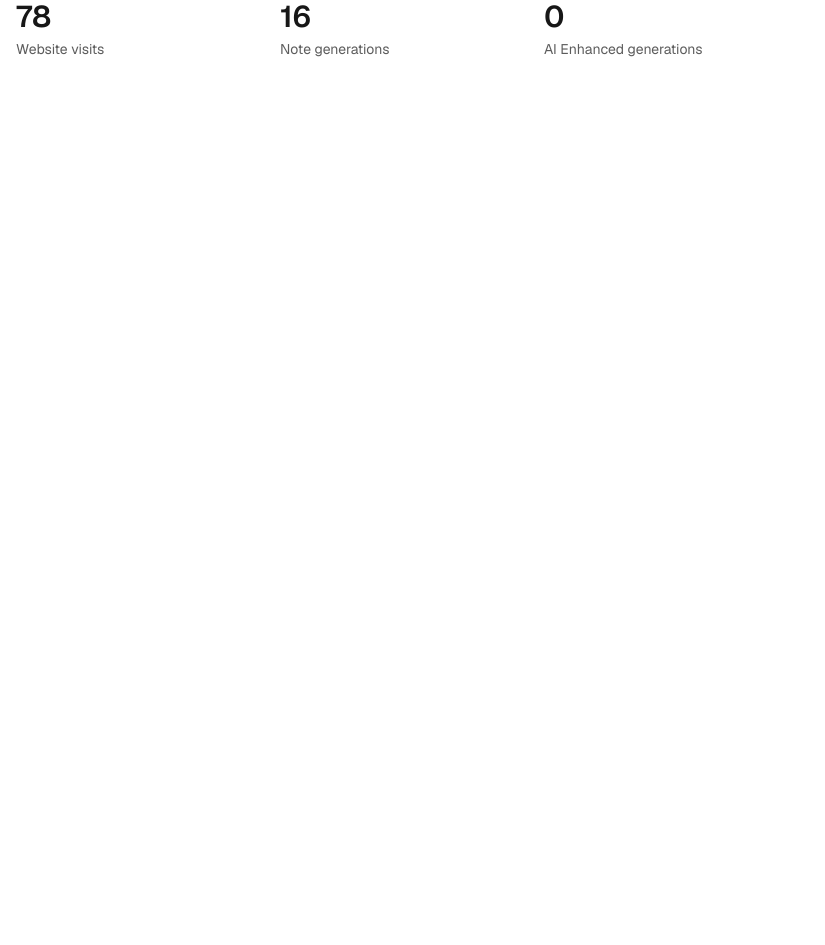
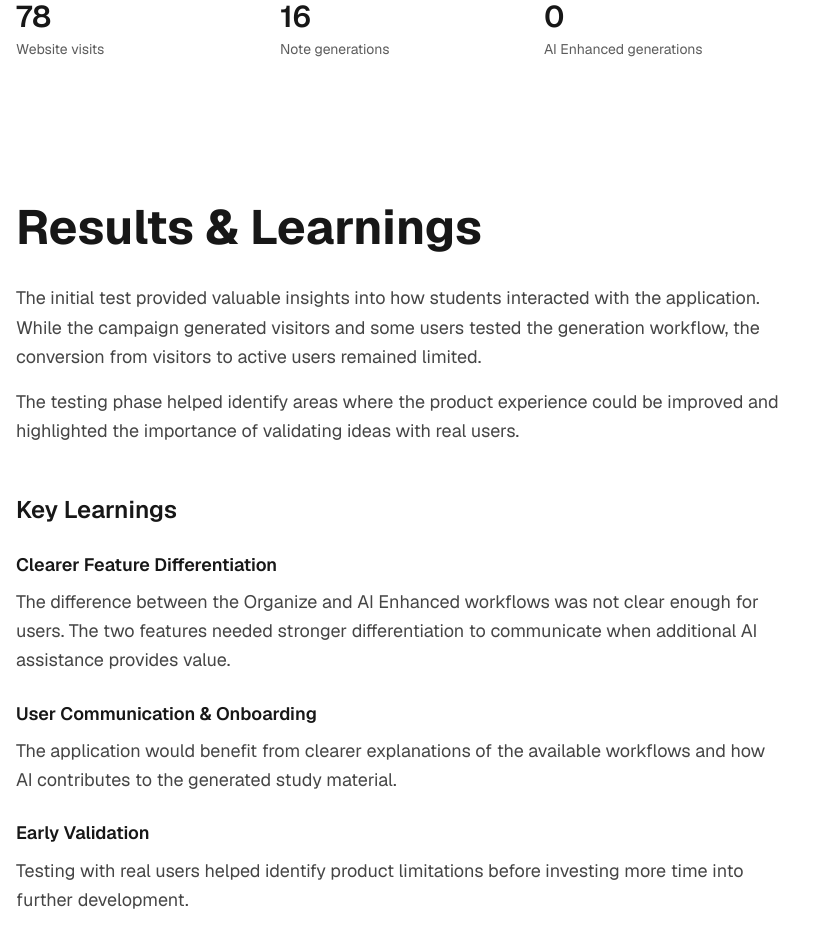
Before and after one commit to Jheintze/portfolio, a Next.js app: page /projects/NoteToStudy in a window 1280 px wide. Shown: the part 5980-6925 px from the top of the page, without its empty margins (0-825 px from the left). Before the commit the page ends 6119 px from the top, so only its background shows below. Built offline with nearby package versions, Linux system fonts and the light colour scheme.

Commit message:
finish case study, fix footer

```diff
--- a/src/app/projects/NoteToStudy/page.tsx
+++ b/src/app/projects/NoteToStudy/page.tsx
@@ -5,6 +5,9 @@ const sectionHeadingClassName = "text-4xl font-bold sm:text-5xl";
 export default function NoteToStudy(){
     return (
         <main>
+
+          {/*Hero */}
+
      <section className="mx-auto max-w-7xl px-4 pt-16 pb-20 text-center">
         <p className="text-sm font-medium uppercase tracking-wider text-foreground/60">
     Project Case Study
@@ -25,6 +28,9 @@ export default function NoteToStudy(){
   />
   </div>
 </section>
+
+{/*Overview */}
+
 <section className="mx-auto max-w-7xl px-4 pt-16 pb-20 items-start">
     <h2 className={sectionHeadingClassName}>Overview</h2>
     <div className="mt-8 max-w-3xl text-lg leading-relaxed text-foreground/80">
@@ -37,6 +43,9 @@ export default function NoteToStudy(){
     </p>
   </div>
 </section>
+
+{/*The Problem */}
+
 <section className="mx-auto max-w-7xl px-4 pt-16 pb-20 items-start">
     <h2 className={sectionHeadingClassName}>The Problem</h2>
     <div className="mt-8 max-w-3xl text-lg leading-relaxed text-foreground/80">
@@ -47,6 +56,9 @@ The challenge was creating a simple workflow where students could transform unor
     </p>
   </div>
 </section>
+
+{/*The Solution */}
+
 <section className="mx-auto max-w-7xl px-4 pt-16 pb-20 items-start">
     <h2 className={sectionHeadingClassName}>The Solution</h2>
    <div className="mt-8 max-w-3xl space-y-4 text-lg leading-relaxed text-foreground/80">
@@ -97,6 +109,9 @@ The challenge was creating a simple workflow where students could transform unor
   </div> </div>
 </div>
 </section>
+
+{/*AI Integration */}
+
 <section className="mx-auto max-w-7xl px-4 pt-16 pb-20">
   <h2 className={sectionHeadingClassName}>
     AI Integration
@@ -174,6 +189,9 @@ The challenge was creating a simple workflow where students could transform unor
     </p>
   </div>
 </section>
+
+{/*Building & Technology */}
+
 <section className="mx-auto max-w-7xl px-4 pt-16 pb-20">
   <h2 className={sectionHeadingClassName}>
     Building & Technology
@@ -251,6 +269,9 @@ The challenge was creating a simple workflow where students could transform unor
     </div>
   </div>
 </section>
+
+{/* Testing the idea */}
+
 <section className="mx-auto max-w-7xl px-4 pt-16 pb-20">
   <h2 className={sectionHeadingClassName}>
     Testing the Idea
@@ -300,6 +321,7 @@ The challenge was creating a simple workflow where students could transform unor
 
 
   {/* Analytics */}
+
  <div className="mt-20 max-w-3xl">
   <h3 className="text-2xl font-semibold text-foreground">
     Measuring Engagement
@@ -344,6 +366,74 @@ The challenge was creating a simple workflow where students could transform unor
   </div>
 </div>
 </section>
+
+ {/*  Results & Learnings */}
+
+<section className="mx-auto max-w-7xl px-4 pt-16 pb-20">
+  <h2 className={sectionHeadingClassName}>
+    Results & Learnings
+  </h2>
+
+  <div className="mt-8 max-w-3xl text-lg leading-relaxed text-foreground/80">
+    <p>
+      The initial test provided valuable insights into how students interacted
+      with the application. While the campaign generated visitors and some
+      users tested the generation workflow, the conversion from visitors to
+      active users remained limited.
+    </p>
+
+    <p className="mt-4">
+      The testing phase helped identify areas where the product experience
+      could be improved and highlighted the importance of validating ideas
+      with real users.
+    </p>
+  </div>
+
+
+  <div className="mt-12 max-w-3xl">
+    <h3 className="text-2xl font-semibold text-foreground">
+      Key Learnings
+    </h3>
+
+    <div className="mt-6 space-y-6 text-lg leading-relaxed text-foreground/80">
+      <div>
+        <h4 className="font-semibold text-foreground">
+          Clearer Feature Differentiation
+        </h4>
+
+        <p className="mt-2">
+          The difference between the Organize and AI Enhanced workflows was not
+          clear enough for users. The two features needed stronger
+          differentiation to communicate when additional AI assistance provides
+          value.
+        </p>
+      </div>
+
+      <div>
+        <h4 className="font-semibold text-foreground">
+          User Communication & Onboarding
+        </h4>
+
+        <p className="mt-2">
+          The application would benefit from clearer explanations of the
+          available workflows and how AI contributes to the generated study
+          material.
+        </p>
+      </div>
+
+      <div>
+        <h4 className="font-semibold text-foreground">
+          Early Validation
+        </h4>
+
+        <p className="mt-2">
+          Testing with real users helped identify product limitations before investing more time
+into further development.
+        </p>
+      </div>
+    </div>
+  </div>
+</section>
 </main>
     )
 }
--- a/src/components/About.tsx
+++ b/src/components/About.tsx
@@ -28,9 +28,7 @@ export default function About() {
               and user-friendly web applications.
             </p>
             <p>
-              Through self-directed learning and hands-on projects, I&apos;ve
-              built applications using modern technologies like React, Next.js,
-              TypeScript and AI APIs.
+             Through structured learning, self-directed study, and hands-on projects, I've built applications using modern technologies like React, Next.js, TypeScript, and AI APIs.
             </p>
             <p>
               I enjoy turning ideas into practical digital products and exploring
--- a/src/components/Footer.tsx
+++ b/src/components/Footer.tsx
@@ -2,14 +2,19 @@ const year = new Date().getFullYear();
 
 export default function Footer() {
     return (
-        <footer className="grid grid-cols-3 items-center px-8 py-6">
-            <p>© {year} Jakob Heintze</p>
+       <footer className="grid grid-cols-1 items-center gap-4 px-8 py-6 text-sm sm:grid-cols-3">
+  <p className="text-center sm:text-left">
+    © {year} Jakob Heintze
+  </p>
 
-            <a href="#hero" className="justify-self-center">
-                ↑ Back to top
-            </a>
+  <a
+    href="#hero"
+    className="justify-self-center transition-opacity hover:opacity-70"
+  >
+    ↑ Back to top
+  </a>
 
-            <div></div>
-        </footer>
+  <div className="hidden sm:block" />
+</footer>
     );
 }
```
